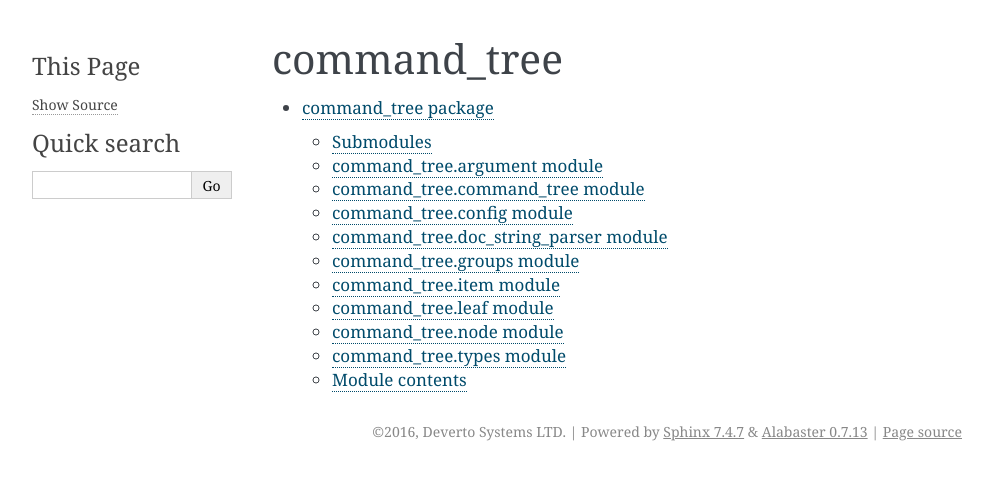
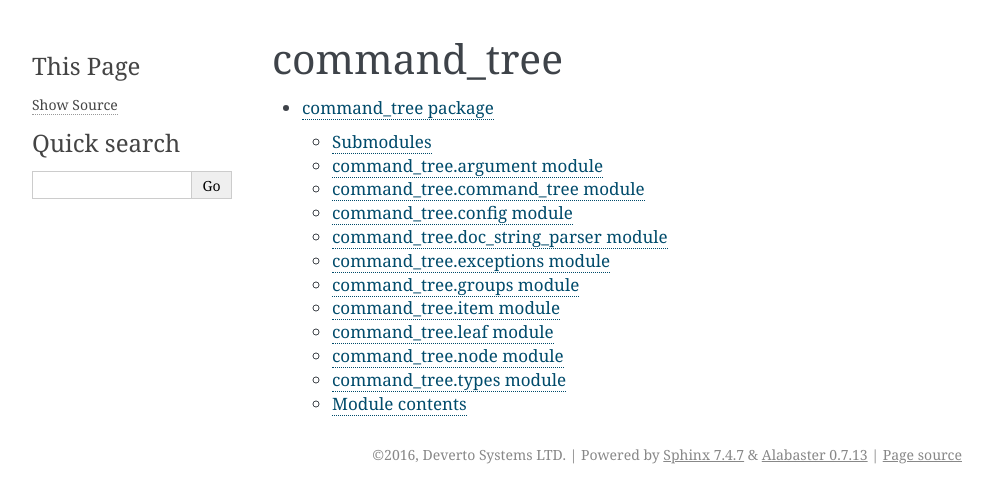
Before and after one commit to deverto/command-tree, a Sphinx documentation site: the page built from docs/source/modules.rst, in a window 1280 px wide. Shown: the top 503 px of the page, without its empty margins (148-1141 px from the left). Built offline with Sphinx 7.4.7, drawn with Linux system fonts in a browser that asks for light colours.

```diff
--- a/docs/source/command_tree.rst
+++ b/docs/source/command_tree.rst
@@ -36,6 +36,14 @@ command_tree.doc_string_parser module
     :undoc-members:
     :show-inheritance:
 
+command_tree.exceptions module
+------------------------------
+
+.. automodule:: command_tree.exceptions
+    :members:
+    :undoc-members:
+    :show-inheritance:
+
 command_tree.groups module
 --------------------------
 
@@ -53,7 +61,7 @@ command_tree.item module
     :show-inheritance:
 
 command_tree.leaf module
------------------------------
+------------------------
 
 .. automodule:: command_tree.leaf
     :members:
@@ -61,7 +69,7 @@ command_tree.leaf module
     :show-inheritance:
 
 command_tree.node module
------------------------------
+------------------------
 
 .. automodule:: command_tree.node
     :members:
```
